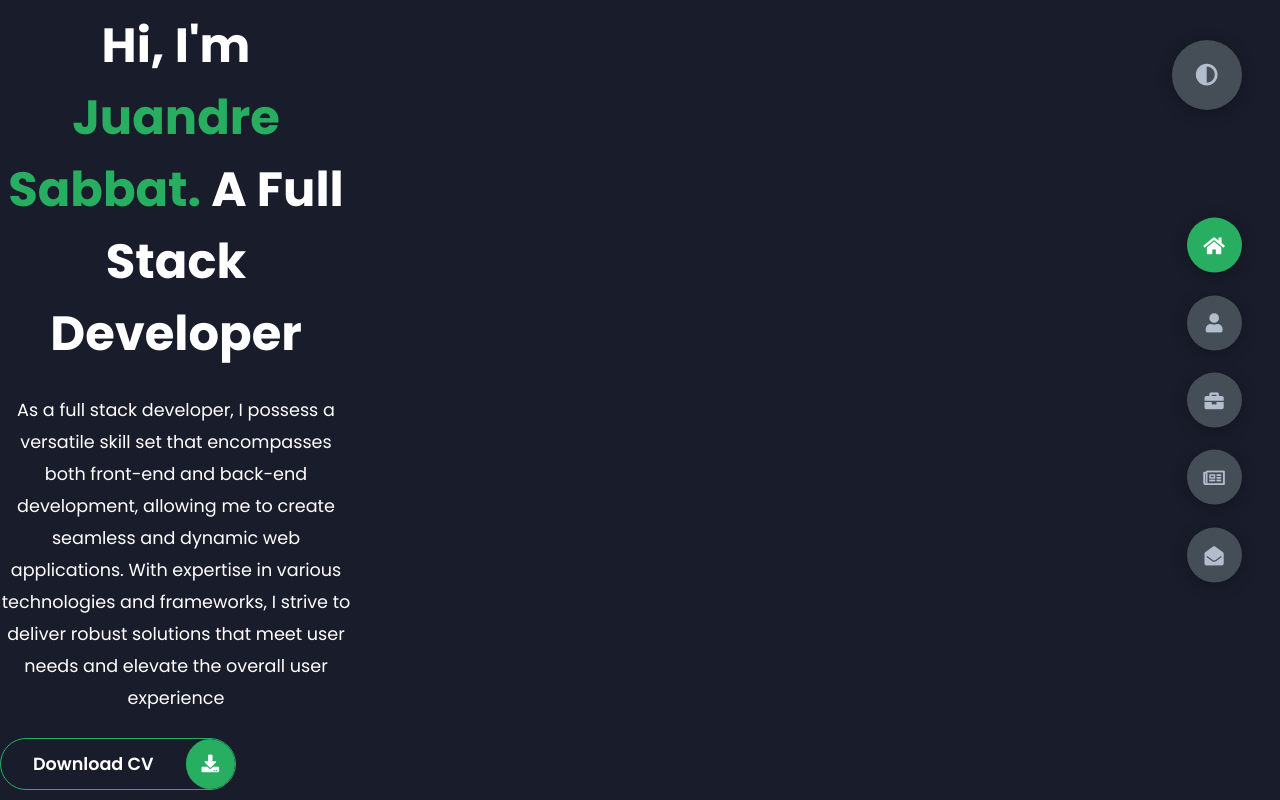
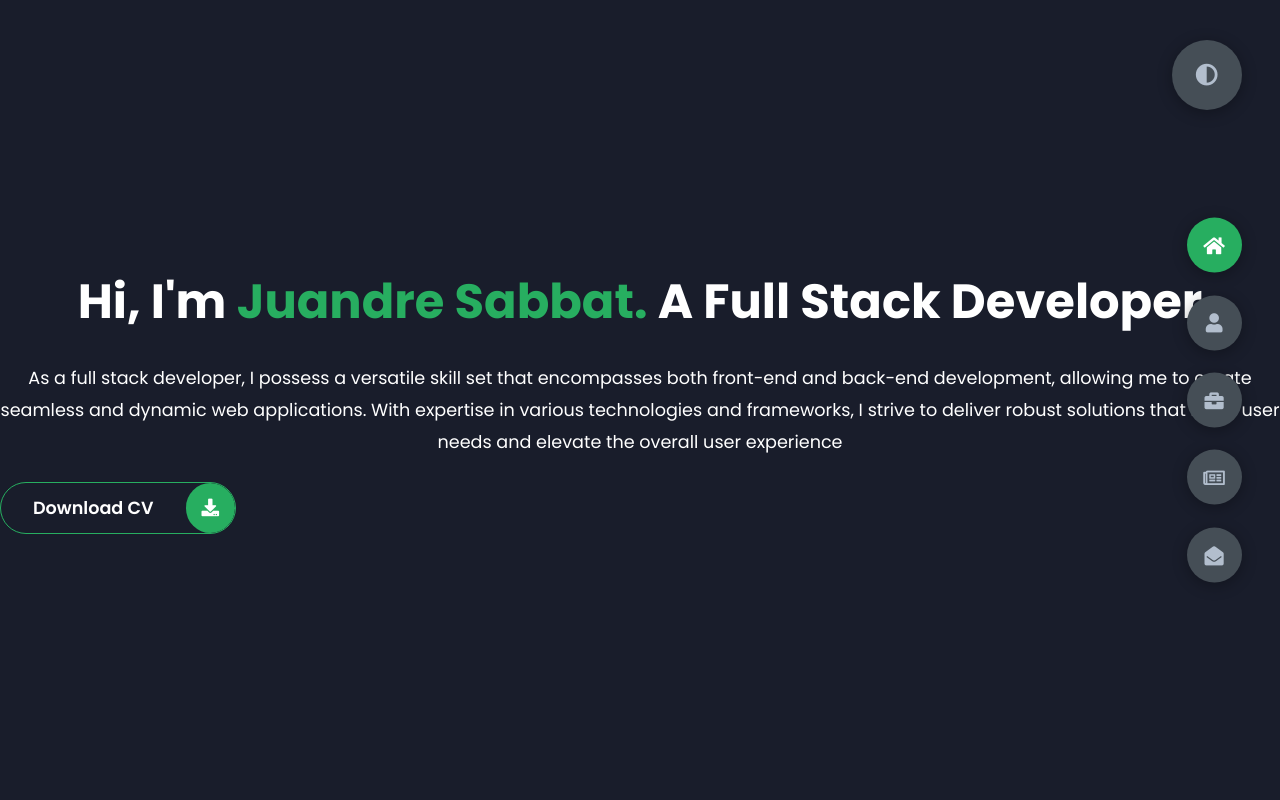
Before and after one commit to sabbatj/..j, a plain HTML site: page index.html in a window 1280 px wide. Drawn offline with Linux system fonts and the light colour scheme.

Commit message:
Update styles.css

```diff
--- a/styles/styles.css
+++ b/styles/styles.css
@@ -153,16 +153,21 @@ section {
 }
 
 /*Header-content*/
+/* Header-content */
 .header-content {
-  display: grid;
-  grid-template-columns: repeat(2, 1fr);
+  display: flex;
+  flex-direction: column;
+  justify-content: center;
+  align-items: center;
   min-height: 100vh;
 }
+
 .header-content .left-header {
   display: flex;
   align-items: center;
   position: relative;
 }
+
 .header-content .left-header .h-shape {
   transition: all 0.4s ease-in-out;
   width: 65%;
@@ -174,6 +179,7 @@ section {
   z-index: -1;
   clip-path: polygon(0 0, 46% 0, 79% 100%, 0% 100%);
 }
+
 .header-content .left-header .image {
   border-radius: var(--br-sm-2);
   height: 90%;
@@ -182,6 +188,7 @@ section {
   background-color: var(--color-black);
   transition: all 0.4s ease-in-out;
 }
+
 .header-content .left-header .image img {
   width: 100%;
   height: 100%;
@@ -189,27 +196,28 @@ section {
   transition: all 0.4s ease-in-out;
   filter: grayscale(100%);
 }
+
 .header-content .left-header .image img:hover {
   filter: grayscale(0);
 }
+
 .header-content .right-header {
-  align-items: flex-end;
-  display: flex;
-  flex-direction: column;
-  justify-content: center;
-  padding-right: 18rem;
+  text-align: center;
+  padding-right: 0; /* Remove unnecessary padding */
 }
+
 .header-content .right-header .name {
   font-size: 3rem;
 }
+
 .header-content .right-header .name span {
   color: var(--color-secondary);
 }
+
 .header-content .right-header p {
   margin: 1.5rem 0;
   line-height: 2rem;
 }
-
 /*About*/
 .about-container {
   display: grid;
```
